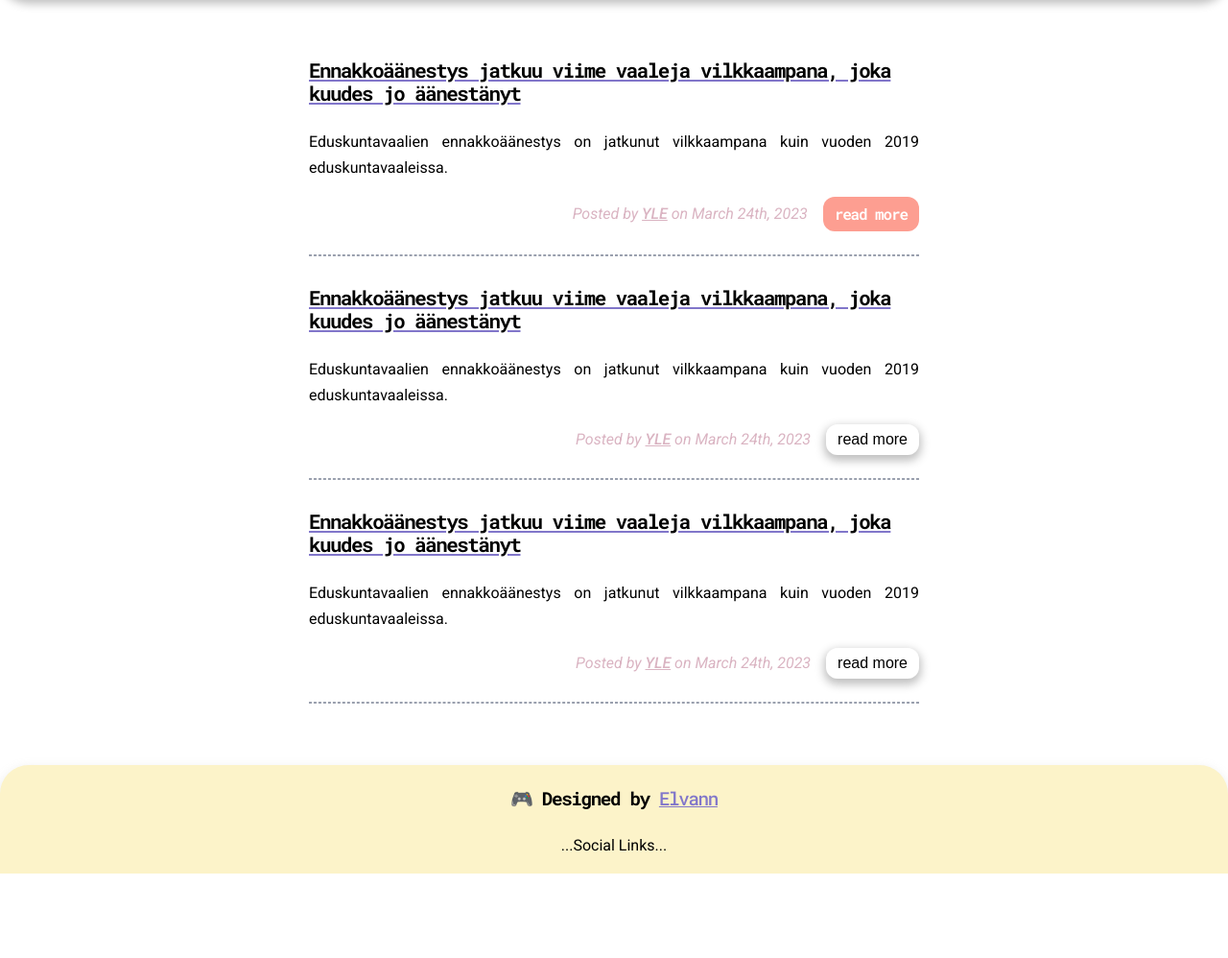
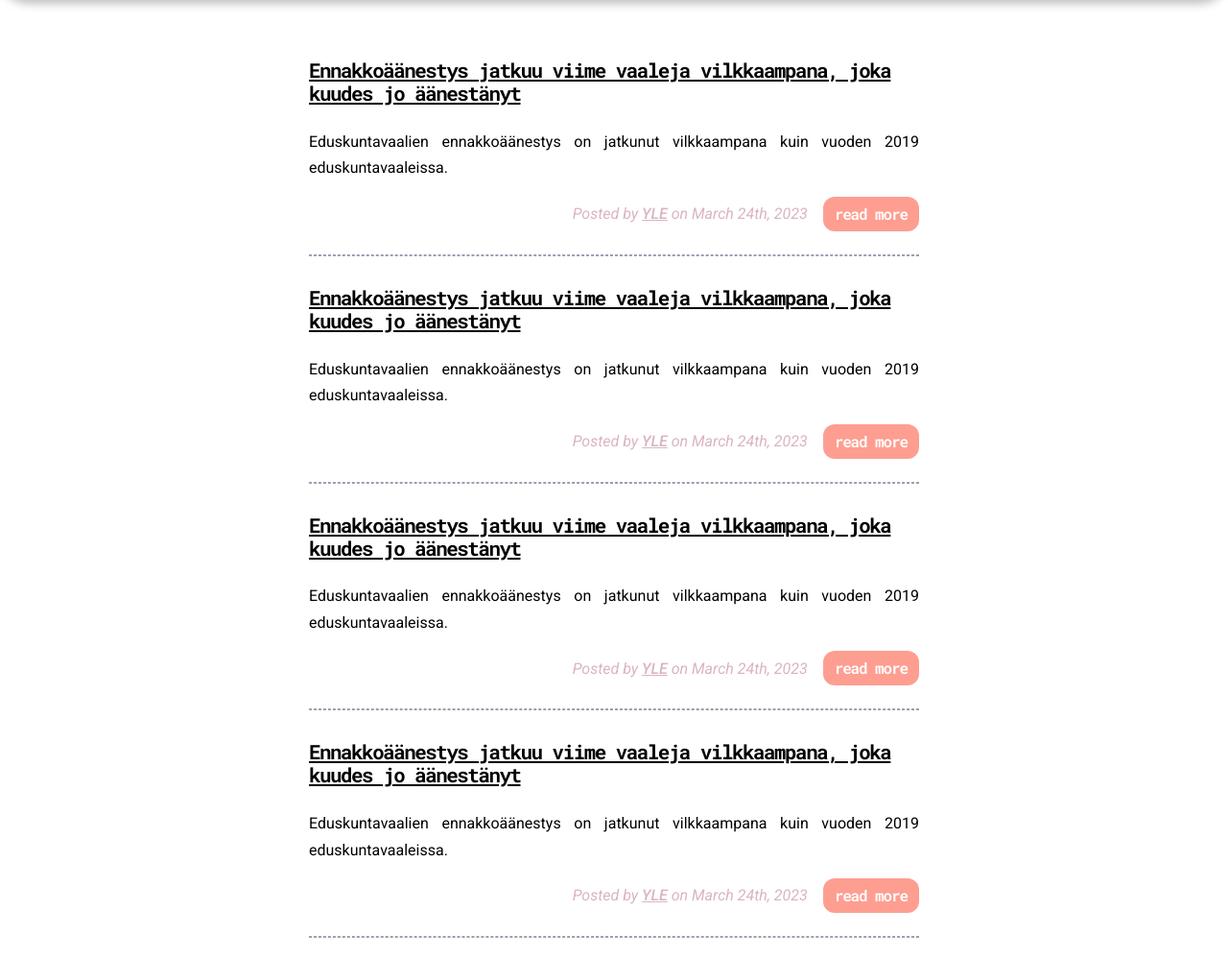
Before and after one commit to ElvannAbendroth/pixel-geek-blog-template, a plain HTML site: page index.html in a window 1280 px wide. Shown: the part 302-1300 px from the top of the page at 96% size. Before the commit the page ends 1212 px from the top, so only its background shows below. Drawn offline with nearby package versions, Linux system fonts and the light colour scheme.

Commit message:
styling post list

```diff
--- a/index.html
+++ b/index.html
@@ -19,6 +19,7 @@
 
   <body>
     <header>
+      <!-- TODO: Make Navbar fixed and retractable -->
       <nav>
         <div>
           <a href="./"
@@ -52,13 +53,14 @@
 
     <main>
       <div id="content">
+        <!-- Post 1 -->
         <article>
-          <a href="./sample-post.html"
-            ><h4>
+          <h4>
+            <a href="./sample-post.html">
               Ennakkoäänestys jatkuu viime vaaleja vilkkaampana, joka kuudes jo
-              äänestänyt
-            </h4></a
-          >
+              äänestänyt</a
+            >
+          </h4>
           <p>
             Eduskuntavaalien ennakkoäänestys on jatkunut vilkkaampana kuin
             vuoden 2019 eduskuntavaaleissa.
@@ -75,13 +77,14 @@
 
           <hr />
         </article>
+        <!-- Post 2 -->
         <article>
-          <a href="./sample-post.html"
-            ><h4>
+          <h4>
+            <a href="./sample-post.html">
               Ennakkoäänestys jatkuu viime vaaleja vilkkaampana, joka kuudes jo
-              äänestänyt
-            </h4></a
-          >
+              äänestänyt</a
+            >
+          </h4>
           <p>
             Eduskuntavaalien ennakkoäänestys on jatkunut vilkkaampana kuin
             vuoden 2019 eduskuntavaaleissa.
@@ -91,18 +94,21 @@
             <div id="post-info">
               Posted by <a href="#">YLE</a> on March 24th, 2023
             </div>
-            <a href="./sample-post.html"><button>read more</button></a>
+            <a href="./sample-post.html"
+              ><button class="read-more">read more</button></a
+            >
           </div>
 
           <hr />
         </article>
+        <!-- Post 3 -->
         <article>
-          <a href="./sample-post.html"
-            ><h4>
+          <h4>
+            <a href="./sample-post.html">
               Ennakkoäänestys jatkuu viime vaaleja vilkkaampana, joka kuudes jo
-              äänestänyt
-            </h4></a
-          >
+              äänestänyt</a
+            >
+          </h4>
           <p>
             Eduskuntavaalien ennakkoäänestys on jatkunut vilkkaampana kuin
             vuoden 2019 eduskuntavaaleissa.
@@ -112,7 +118,33 @@
             <div id="post-info">
               Posted by <a href="#">YLE</a> on March 24th, 2023
             </div>
-            <a href="./sample-post.html"><button>read more</button></a>
+            <a href="./sample-post.html"
+              ><button class="read-more">read more</button></a
+            >
+          </div>
+
+          <hr />
+        </article>
+        <!-- Post 4 -->
+        <article>
+          <h4>
+            <a href="./sample-post.html">
+              Ennakkoäänestys jatkuu viime vaaleja vilkkaampana, joka kuudes jo
+              äänestänyt</a
+            >
+          </h4>
+          <p>
+            Eduskuntavaalien ennakkoäänestys on jatkunut vilkkaampana kuin
+            vuoden 2019 eduskuntavaaleissa.
+          </p>
+
+          <div class="flex-left">
+            <div id="post-info">
+              Posted by <a href="#">YLE</a> on March 24th, 2023
+            </div>
+            <a href="./sample-post.html"
+              ><button class="read-more">read more</button></a
+            >
           </div>
 
           <hr />
--- a/style.css
+++ b/style.css
@@ -73,3 +73,12 @@ a.active {
   background-color: var(--salmon);
   box-shadow: var(--shadow-box);
 }
+
+h4 a {
+  color: var(--text-color);
+  font-weight: inherit;
+}
+
+h4 a:hover {
+  color: var(--salmon);
+}
```
Also changed, not shown: js/main.js (added), 1 other file.
